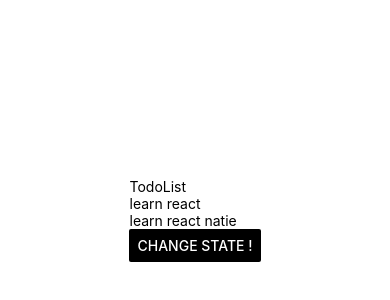
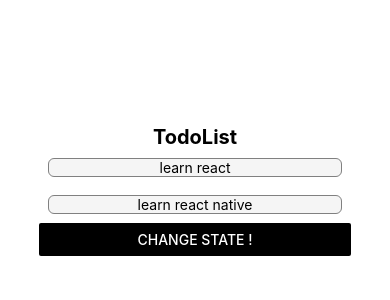
Before and after one commit to ComputerScientist-01/ReactNative-To-Do-List, a React Native app: screen / in a window 390 px wide. Shown: the part 202-502 px from the top of the page. Built offline with nearby package versions, Linux system fonts and the light colour scheme.

Commit message:
adding style components

```diff
--- a/Components/Todo.js
+++ b/Components/Todo.js
@@ -1,12 +1,24 @@
 import React, { useState } from "react";
-import { Text, View, Button } from "react-native";
+import { Text, View, Button, StyleSheet } from "react-native";
 
 const Todo = (props) => {
 	return (
-		<View>
+		<View style={[{ margin: 9 }, styles.item]}>
 			<Text>{props.name}</Text>
 		</View>
 	);
 };
 
+const styles = StyleSheet.create({
+	item: {
+		flexDirection: "row",
+		justifyContent: "center",
+		alignItems: "center",
+		borderColor: "grey",
+		borderWidth: 1,
+		borderRadius: 6,
+		backgroundColor: "whitesmoke",
+	},
+});
+
 export default Todo;
--- a/Components/TodoList.js
+++ b/Components/TodoList.js
@@ -1,15 +1,15 @@
 import React, { useState } from "react";
-import { Text, View, Button } from "react-native";
+import { Text, View, Button, StyleSheet } from "react-native";
 
 import Todo from "./Todo";
 
 const TodoList = () => {
 	const [title, setTitle] = useState("TodoList");
 	return (
-		<View>
-			<Text>{title}</Text>
+		<View style={{ width: "80%", marginBottom: 60 }}>
+			<Text style={[styles.align, styles.font]}>{title}</Text>
 			<Todo name={"learn react"} />
-			<Todo name={"learn react natie"} />
+			<Todo name={"learn react native"} />
 			<Button
 				title="change state !"
 				onPress={() => setTitle("state changed")}
@@ -19,4 +19,14 @@ const TodoList = () => {
 	);
 };
 
+const styles = StyleSheet.create({
+	align: {
+		alignSelf: "center",
+	},
+	font: {
+		fontSize: 20,
+		fontWeight: "bold",
+	},
+});
+
 export default TodoList;
```
